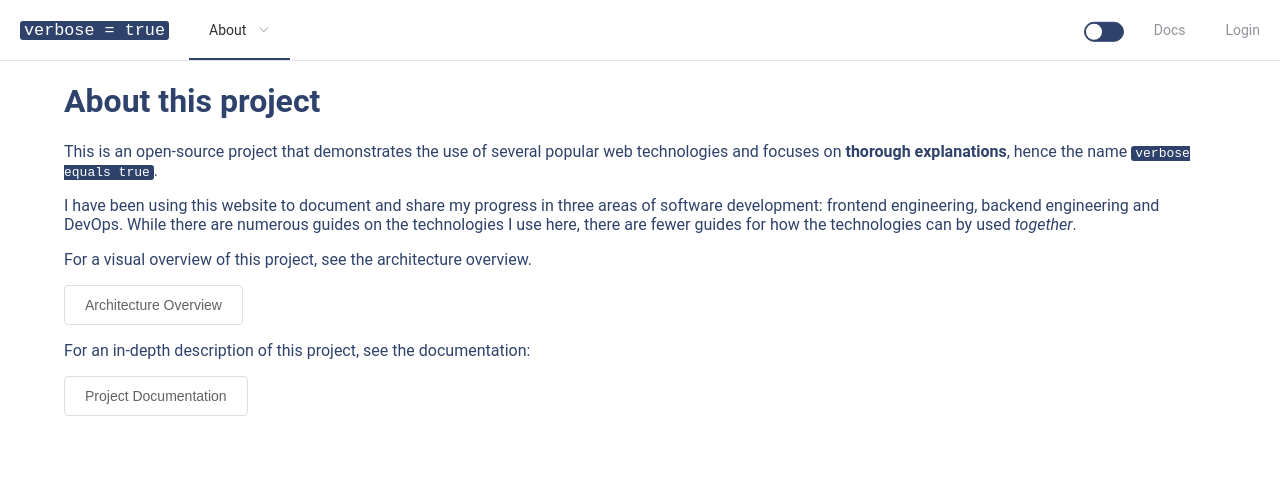
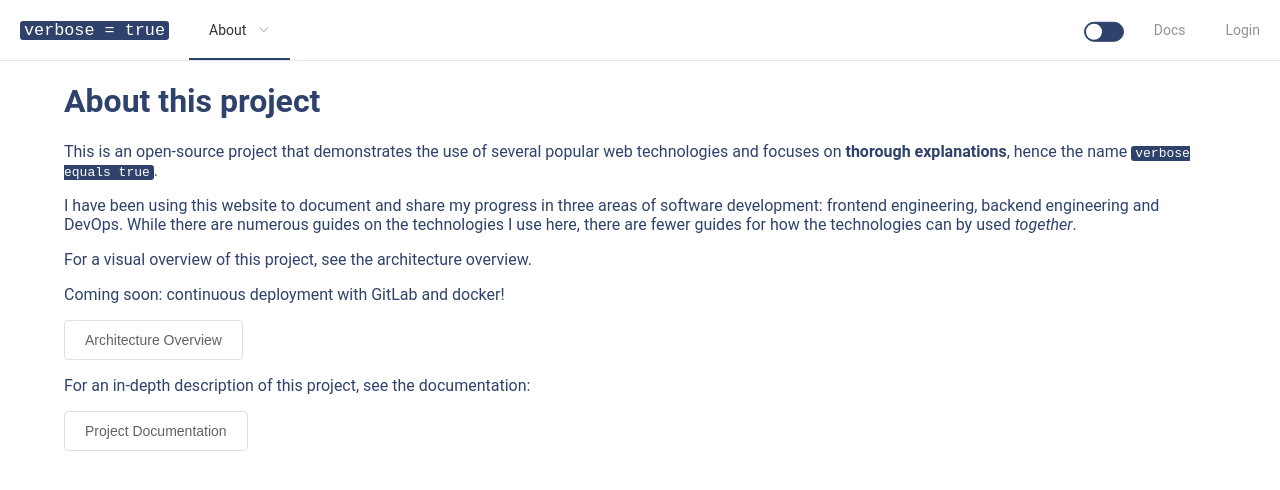
Before and after one commit to briancaffey/verbose-equals-true, a Vue app in the folder frontend/: page /about in a window 1280 px wide. Shown: the top 490 px of the page. Built offline with nearby package versions, Linux system fonts and the light colour scheme; no server answers; sample sign-in values are in the browser's storage.

Commit message:
fixed error in nginx config

```diff
--- a/frontend/src/components/about/General.vue
+++ b/frontend/src/components/about/General.vue
@@ -15,6 +15,8 @@
        <i>together</i>.</p>
     <p>For a visual overview of this project, see
       the architecture overview.</p>
+
+    <p>Coming soon: continuous deployment with GitLab and docker!</p>
 
     <router-link class="link" to="/about/architecture/">
       <el-button>Architecture Overview</el-button>
```
Also changed, not shown: 1 other file (tests, documents, lock files or other folders).
